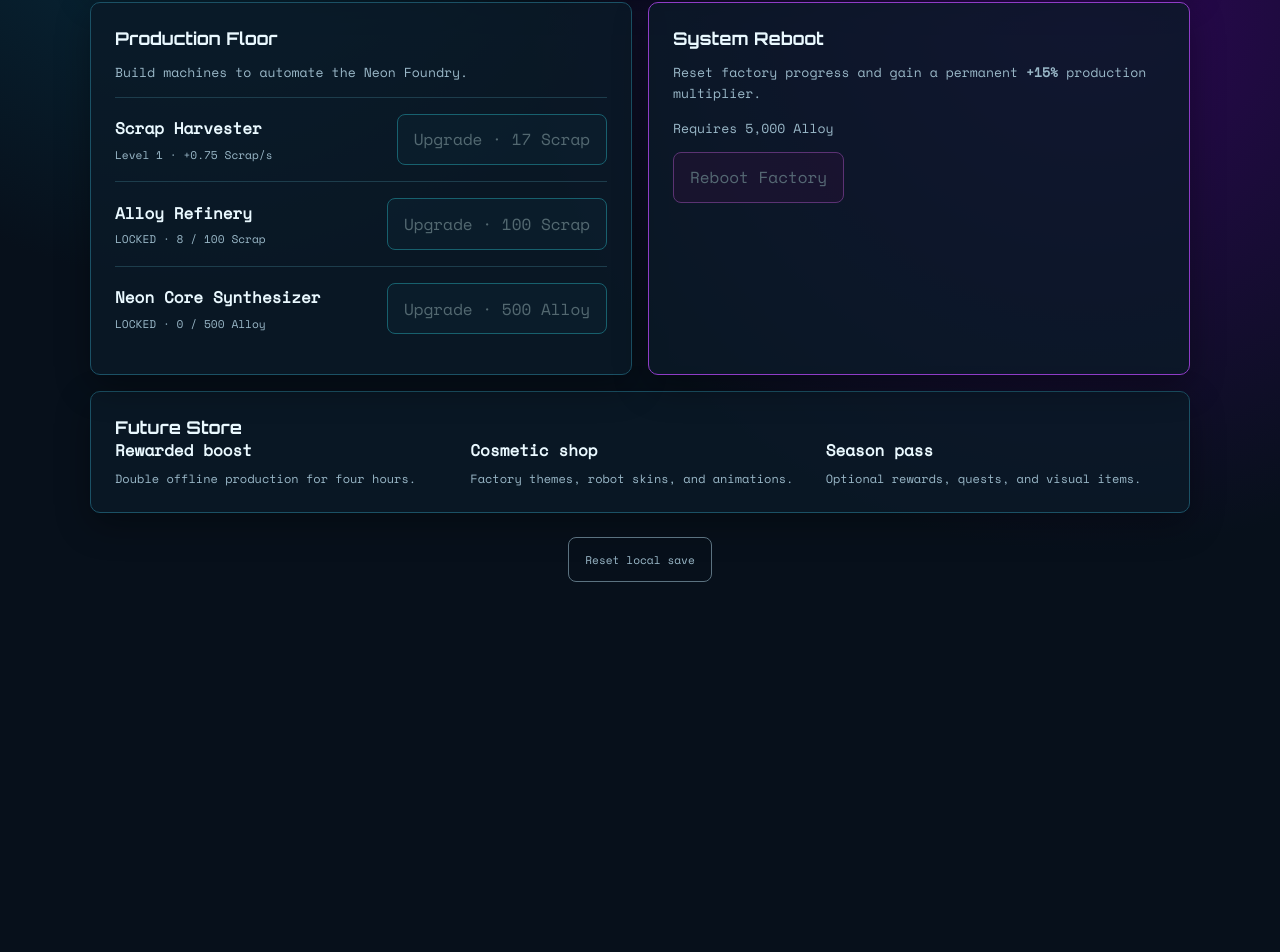
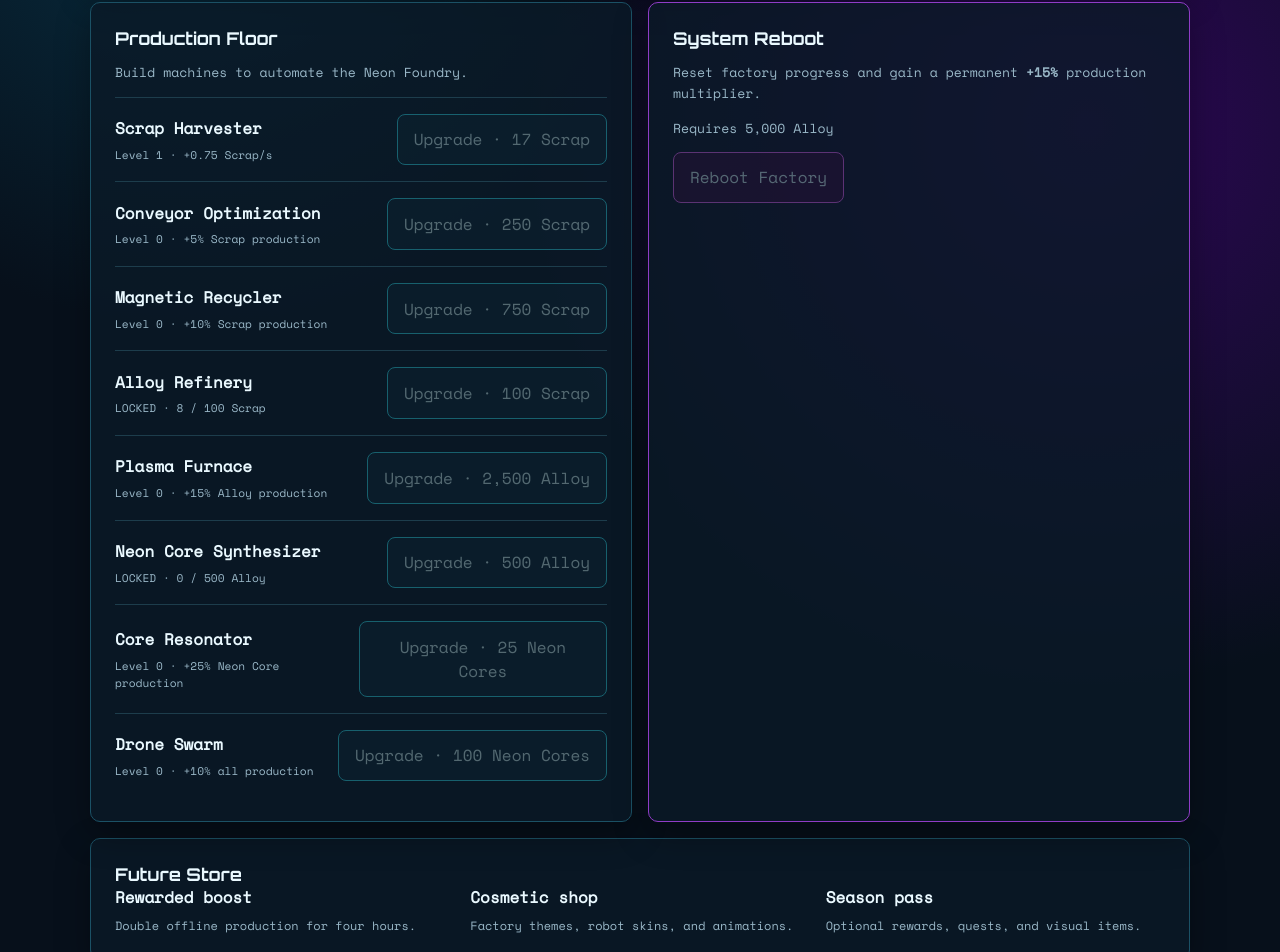
Before and after one commit to solaradex/neon-foundry, a React (Vite) app: page / in a window 1280 px wide. Shown: the part 295-1247 px from the top of the page. Before the commit the page ends 957 px from the top, so only its background shows below. Built offline with nearby package versions, Linux system fonts and the light colour scheme.

Commit message:
Add five factory upgrades and offline report

```diff
--- a/src/App.tsx
+++ b/src/App.tsx
@@ -3,10 +3,15 @@ import "./App.css";
 import {
   alloyPerSecond,
   applyIdleIncome,
+  conveyorCost,
   corePerSecond,
   coreSynthCost,
+  droneCost,
+  furnaceCost,
   initialState,
   prestigeCost,
+  recyclerCost,
+  resonatorCost,
   refineryCost,
   scrapPerSecond,
   scrapUpgradeCost,
@@ -22,14 +27,35 @@ function loadGame(): GameState {
 
     const saved = JSON.parse(raw);
 
-    return applyIdleIncome({
+    return {
       ...initialState,
       ...saved,
       coreSynthLevel: saved.coreSynthLevel ?? 0,
-    });
+      conveyorLevel: saved.conveyorLevel ?? 0,
+      recyclerLevel: saved.recyclerLevel ?? 0,
+      furnaceLevel: saved.furnaceLevel ?? 0,
+    };
   } catch {
     return initialState;
   }
+}
+
+function getOfflineSeconds(state: GameState, now = Date.now()) {
+  return Math.min(
+    Math.max(0, (now - state.lastSavedAt) / 1000),
+    8 * 60 * 60,
+  );
+}
+
+function formatDuration(seconds: number) {
+  const total = Math.max(0, Math.floor(seconds));
+  const hours = Math.floor(total / 3600);
+  const minutes = Math.floor((total % 3600) / 60);
+  const secs = total % 60;
+
+  if (hours > 0) return `${hours}h ${minutes}m`;
+  if (minutes > 0) return `${minutes}m ${secs}s`;
+  return `${secs}s`;
 }
 
 function format(value: number) {
@@ -41,6 +67,10 @@ function format(value: number) {
 
 export default function App() {
   const [game, setGame] = useState<GameState>(loadGame);
+  const [offlineSeconds] = useState(() => getOfflineSeconds(game));
+  const [showOfflineReport, setShowOfflineReport] = useState(
+    () => offlineSeconds >= 10,
+  );
 
   const refineryUnlocked = game.scrap >= 100 || game.refineryLevel > 0;
   const coreSynthUnlocked = game.alloy >= 500 || game.coreSynthLevel > 0;
@@ -88,6 +118,61 @@ export default function App() {
     }));
   }
 
+  function buyConveyor() {
+    const cost = conveyorCost(game.conveyorLevel);
+    if (game.scrap < cost) return;
+
+    setGame((current) => ({
+      ...current,
+      scrap: current.scrap - cost,
+      conveyorLevel: current.conveyorLevel + 1,
+    }));
+  }
+
+  function buyRecycler() {
+    const cost = recyclerCost(game.recyclerLevel);
+    if (game.scrap < cost) return;
+
+    setGame((current) => ({
+      ...current,
+      scrap: current.scrap - cost,
+      recyclerLevel: current.recyclerLevel + 1,
+    }));
+  }
+
+  function buyFurnace() {
+    const cost = furnaceCost(game.furnaceLevel);
+    if (game.alloy < cost) return;
+
+    setGame((current) => ({
+      ...current,
+      alloy: current.alloy - cost,
+      furnaceLevel: current.furnaceLevel + 1,
+    }));
+  }
+
+  function buyResonator() {
+    const cost = resonatorCost(game.resonatorLevel);
+    if (game.cores < cost) return;
+
+    setGame((current) => ({
+      ...current,
+      cores: current.cores - cost,
+      resonatorLevel: current.resonatorLevel + 1,
+    }));
+  }
+
+  function buyDrone() {
+    const cost = droneCost(game.droneLevel);
+    if (game.cores < cost) return;
+
+    setGame((current) => ({
+      ...current,
+      cores: current.cores - cost,
+      droneLevel: current.droneLevel + 1,
+    }));
+  }
+
   function buyCoreSynth() {
     const cost = coreSynthCost(game.coreSynthLevel);
     if (!coreSynthUnlocked || game.alloy < cost) return;
@@ -115,8 +200,40 @@ export default function App() {
     setGame(initialState);
   }
 
+  const offlineScrap = scrapPerSecond(game) * offlineSeconds;
+  const offlineAlloy = alloyPerSecond(game) * offlineSeconds;
+  const offlineCores = corePerSecond(game) * offlineSeconds;
+
   return (
     <main className="shell">
+      {showOfflineReport && (
+        <div className="offline-overlay">
+          <section className="offline-modal" role="dialog" aria-modal="true">
+            <p className="eyebrow">FACTORY STATUS REPORT</p>
+            <h2>WELCOME BACK</h2>
+            <p>Your factory operated for <strong>{formatDuration(offlineSeconds)}</strong> while you were away.</p>
+
+            <div className="offline-rewards">
+              <div>
+                <span>⚙ Scrap</span>
+                <strong>+{format(offlineScrap)}</strong>
+              </div>
+              <div>
+                <span>◈ Alloy</span>
+                <strong>+{format(offlineAlloy)}</strong>
+              </div>
+              <div>
+                <span>✦ Neon Cores</span>
+                <strong>+{format(offlineCores)}</strong>
+              </div>
+            </div>
+
+            <button onClick={() => setShowOfflineReport(false)}>
+              COLLECT REPORT
+            </button>
+          </section>
+        </div>
+      )}
       <header className="topbar">
         <div>
           <p className="eyebrow">AUTOMATED INDUSTRIAL SIMULATION</p>
@@ -145,6 +262,22 @@ export default function App() {
           />
 
           <Upgrade
+            title="Conveyor Optimization"
+            subtitle={`Level ${game.conveyorLevel} · +5% Scrap production`}
+            cost={conveyorCost(game.conveyorLevel)}
+            disabled={game.scrap < conveyorCost(game.conveyorLevel)}
+            onClick={buyConveyor}
+          />
+
+          <Upgrade
+            title="Magnetic Recycler"
+            subtitle={`Level ${game.recyclerLevel} · +10% Scrap production`}
+            cost={recyclerCost(game.recyclerLevel)}
+            disabled={game.scrap < recyclerCost(game.recyclerLevel)}
+            onClick={buyRecycler}
+          />
+
+          <Upgrade
             title="Alloy Refinery"
             subtitle={
               refineryUnlocked
@@ -156,6 +289,17 @@ export default function App() {
               !refineryUnlocked || game.scrap < refineryCost(game.refineryLevel)
             }
             onClick={buyRefinery}
+          />
+
+          <Upgrade
+            title="Plasma Furnace"
+            subtitle={`Level ${game.furnaceLevel} · +15% Alloy production`}
+            cost={furnaceCost(game.furnaceLevel)}
+            currency="Alloy"
+            disabled={
+              game.alloy < furnaceCost(game.furnaceLevel)
+            }
+            onClick={buyFurnace}
           />
 
           <Upgrade
@@ -171,6 +315,24 @@ export default function App() {
               !coreSynthUnlocked || game.alloy < coreSynthCost(game.coreSynthLevel)
             }
             onClick={buyCoreSynth}
+          />
+
+          <Upgrade
+            title="Core Resonator"
+            subtitle={`Level ${game.resonatorLevel} · +25% Neon Core production`}
+            cost={resonatorCost(game.resonatorLevel)}
+            currency="Neon Cores"
+            disabled={game.cores < resonatorCost(game.resonatorLevel)}
+            onClick={buyResonator}
+          />
+
+          <Upgrade
+            title="Drone Swarm"
+            subtitle={`Level ${game.droneLevel} · +10% all production`}
+            cost={droneCost(game.droneLevel)}
+            currency="Neon Cores"
+            disabled={game.cores < droneCost(game.droneLevel)}
+            onClick={buyDrone}
           />
         </article>
 
--- a/src/game.ts
+++ b/src/game.ts
@@ -5,6 +5,11 @@ export type GameState = {
   scrapLevel: number;
   refineryLevel: number;
   coreSynthLevel: number;
+  conveyorLevel: number;
+  recyclerLevel: number;
+  furnaceLevel: number;
+  resonatorLevel: number;
+  droneLevel: number;
   prestige: number;
   lastSavedAt: number;
 };
@@ -16,20 +21,35 @@ export const initialState: GameState = {
   scrapLevel: 1,
   refineryLevel: 0,
   coreSynthLevel: 0,
+  conveyorLevel: 0,
+  recyclerLevel: 0,
+  furnaceLevel: 0,
+  resonatorLevel: 0,
+  droneLevel: 0,
   prestige: 0,
   lastSavedAt: Date.now(),
 };
 
-const multiplier = (state: GameState) => 1 + state.prestige * 0.15;
+const multiplier = (state: GameState) =>
+  (1 + state.prestige * 0.15) * (1 + state.droneLevel * 0.10);
 
 export const scrapPerSecond = (state: GameState) =>
-  (1 + state.scrapLevel * 0.75) * multiplier(state);
+  (1 + state.scrapLevel * 0.75) *
+  (1 + state.conveyorLevel * 0.05) *
+  (1 + state.recyclerLevel * 0.10) *
+  multiplier(state);
 
 export const alloyPerSecond = (state: GameState) =>
-  state.refineryLevel * 0.08 * multiplier(state);
+  state.refineryLevel *
+  0.08 *
+  (1 + state.furnaceLevel * 0.15) *
+  multiplier(state);
 
 export const corePerSecond = (state: GameState) =>
-  state.coreSynthLevel * 0.01 * multiplier(state);
+  state.coreSynthLevel *
+  0.01 *
+  (1 + state.resonatorLevel * 0.25) *
+  multiplier(state);
 
 export const scrapUpgradeCost = (level: number) =>
   Math.floor(15 * Math.pow(1.15, level));
@@ -39,6 +59,21 @@ export const refineryCost = (level: number) =>
 
 export const coreSynthCost = (level: number) =>
   Math.floor(500 * Math.pow(1.28, level));
+
+export const conveyorCost = (level: number) =>
+  Math.floor(250 * Math.pow(1.18, level));
+
+export const recyclerCost = (level: number) =>
+  Math.floor(750 * Math.pow(1.20, level));
+
+export const furnaceCost = (level: number) =>
+  Math.floor(2_500 * Math.pow(1.24, level));
+
+export const resonatorCost = (level: number) =>
+  Math.floor(25 * Math.pow(1.35, level));
+
+export const droneCost = (level: number) =>
+  Math.floor(100 * Math.pow(1.40, level));
 
 export const prestigeCost = (state: GameState) =>
   Math.floor(5_000 * Math.pow(2.2, state.prestige));
```
